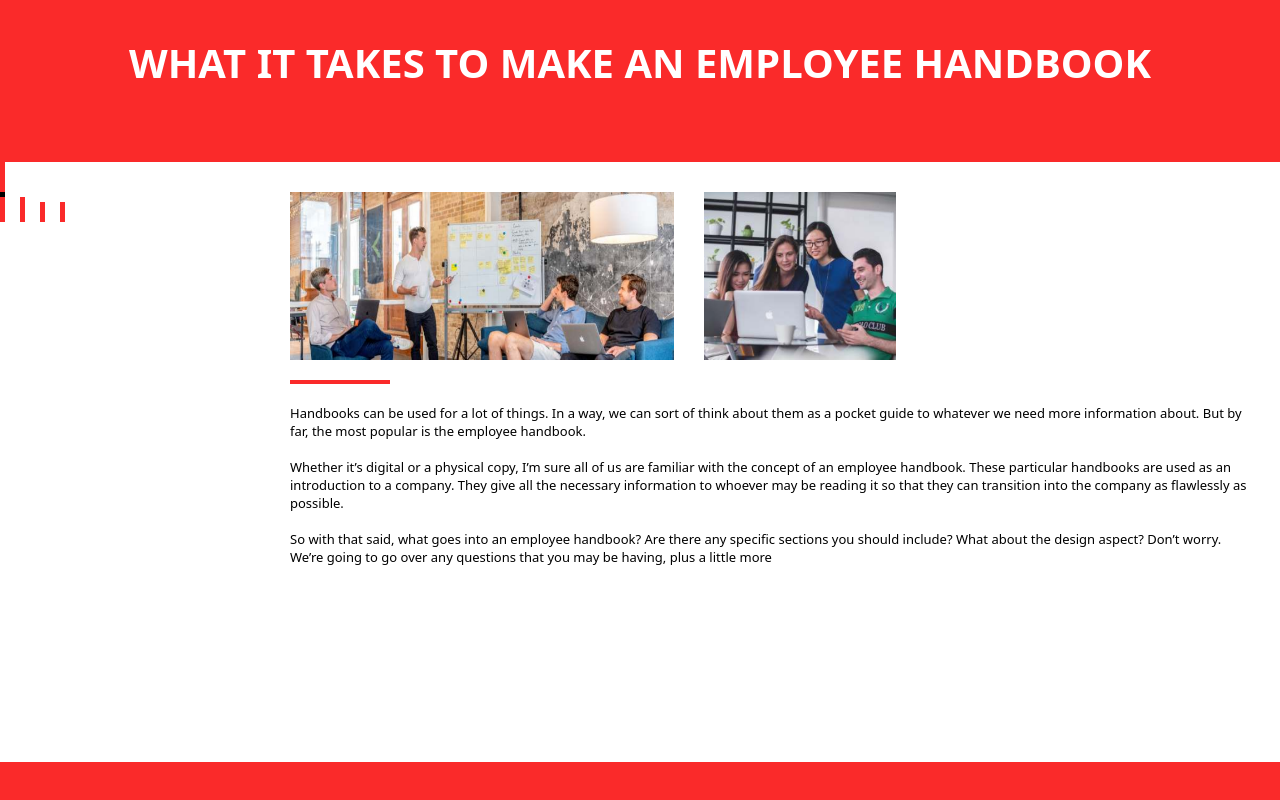
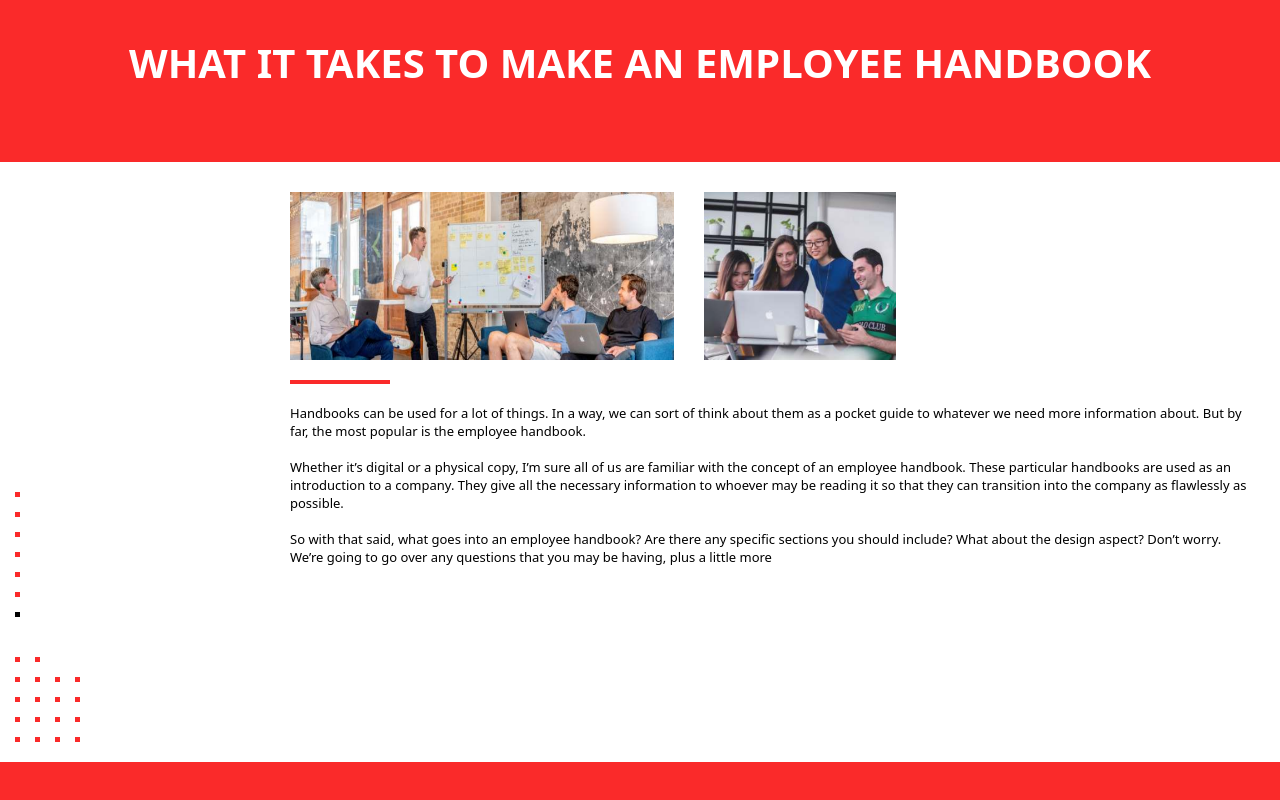
Before and after one commit to LivinkumarSaravanan/HTML-CSS-Project-work, a plain HTML site: page index.html in a window 1280 px wide. Shown: the part 2231-3031 px from the top of the page. Drawn offline with Linux system fonts and the light colour scheme.

Commit message:
Update style.css

```diff
--- a/style.css
+++ b/style.css
@@ -206,7 +206,7 @@
 }
 
 /* Design  */
-#page4 .white .designs {
+#page4 .white .designsp4 {
     z-index: 0;
     padding: 5px;
     position: absolute;
@@ -222,14 +222,14 @@
     height: 5px;
   }
 
-  .designs .verticalDesign {
+  .designsp4 .verticalDesign {
     display: flex;
     flex-flow: column;
     gap: 15px;
     align-items: start;
   }
 
-  .designs .horizontalDesign {
+  .designsp4 .horizontalDesign {
     display: flex;
     flex-flow: column;
     gap: 15px;
```
